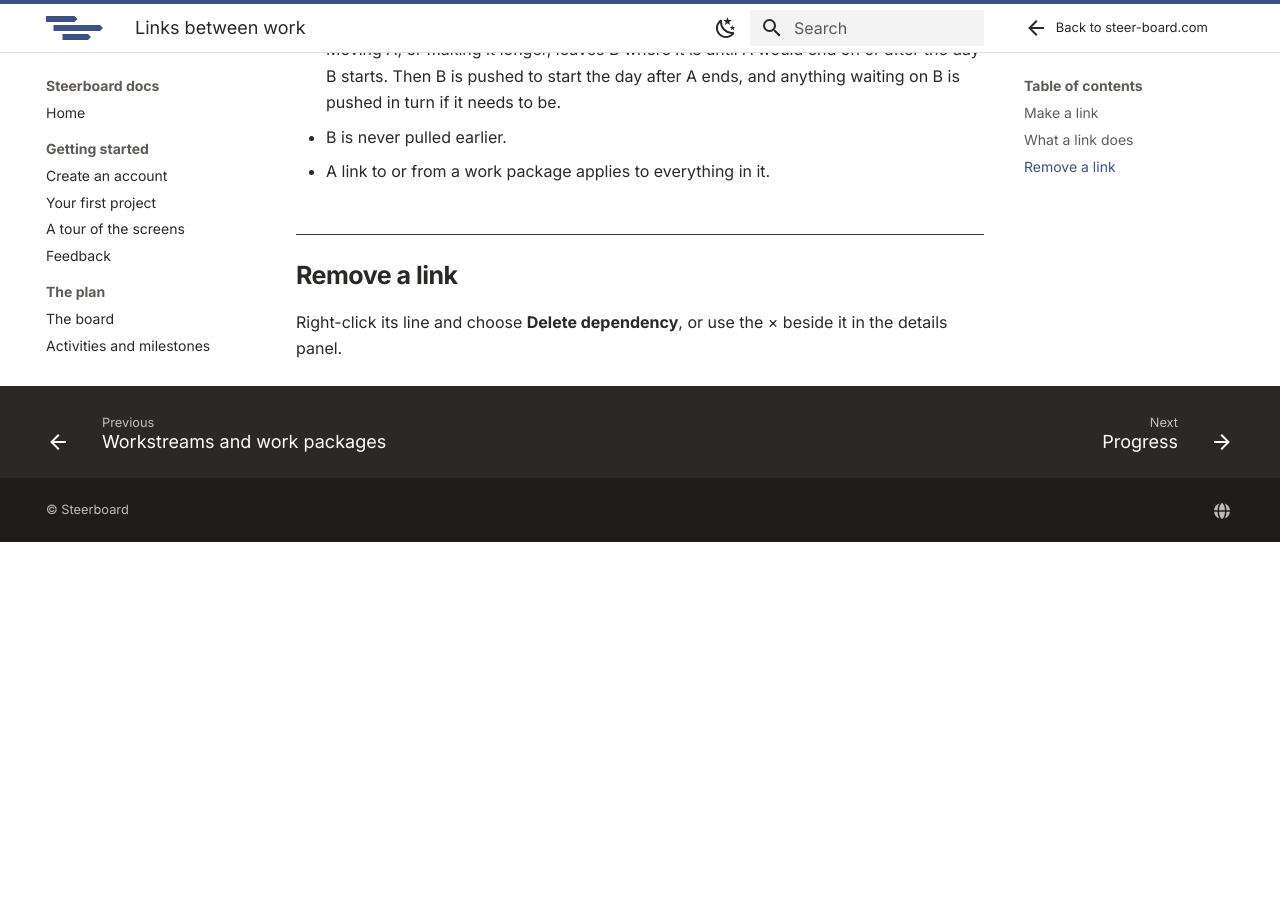
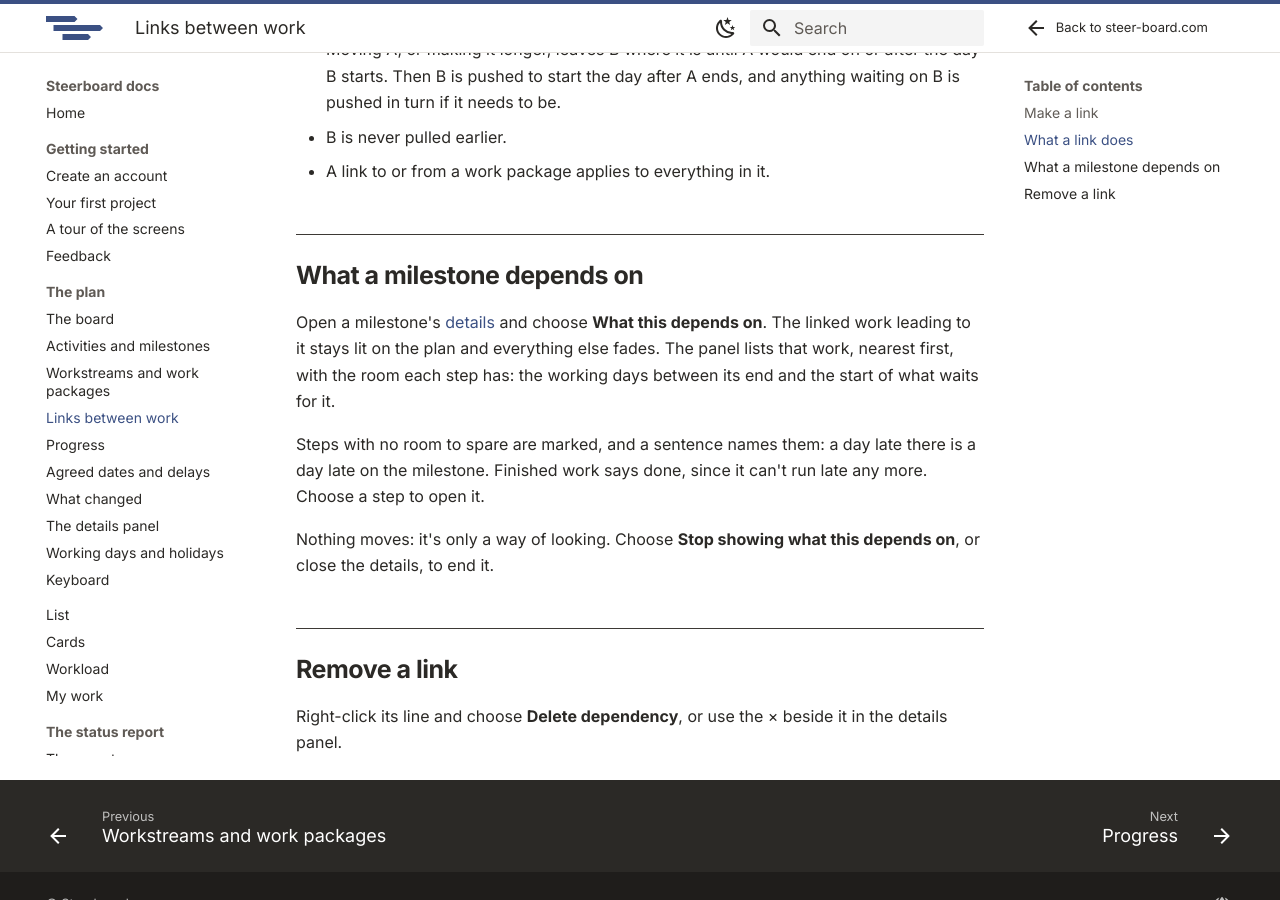
Before and after one commit to mistahcase/steerboard-docs, an MkDocs documentation site: the page built from pages/plan/links.md, in a window 1280 px wide and 900 px high, scrolled down 745 px. Built offline with MkDocs 1.6.1 and Material for MkDocs 9.7.7, drawn with Linux system fonts in a browser that asks for light colours; before the commit the page ends 1287 px from its top, so only the background shows below that.

Commit message:
What a milestone depends on (D6)
From the UX review, approved by the user on 2026-11-13 (SCENARIOS.md, DP).
The useful part of a critical path, without the term.

- In a milestone's details, under its name: What this depends on
  (DependsOn.tsx). The linked work leading to it stays lit on the plan
  and the rest fades, as with a filter (view.leading).
- The panel lists the steps nearest first, each with the room it has:
  the working days between its end and the start of what waits for it.
  The steps with none, in an unbroken run back from the milestone through
  work that isn't done, are marked and named in a sentence
  (src/model/leadsTo.ts). Finished work says done.
- A way of looking only: nothing moves or is saved, it's for everyone who
  can open the plan, and it ends with the button or the panel.

809 tests, all browser checks. Seen in a real browser.

Co-Authored-By: Claude Fable 5.2 <noreply@anthropic.com>

```diff
--- a/coverage.json
+++ b/coverage.json
@@ -95,6 +95,8 @@
     "plan/links.md": {
       "covers": [
         "src/gantt/connectors.ts",
+        "src/components/DependsOn.tsx",
+        "src/model/leadsTo.ts",
         "src/model/operations.ts",
         "src/components/LinkPicker.tsx",
         "src/gantt/useLinkPicking.ts"
--- a/pages/plan/links.md
+++ b/pages/plan/links.md
@@ -28,6 +28,20 @@ can be anything.
 - B is never pulled earlier.
 - A link to or from a work package applies to everything in it.
 
+## What a milestone depends on
+
+Open a milestone's [details](details.md) and choose **What this depends on**.
+The linked work leading to it stays lit on the plan and everything else fades.
+The panel lists that work, nearest first, with the room each step has: the
+working days between its end and the start of what waits for it.
+
+Steps with no room to spare are marked, and a sentence names them: a day late
+there is a day late on the milestone. Finished work says done, since it can't
+run late any more. Choose a step to open it.
+
+Nothing moves: it's only a way of looking. Choose
+**Stop showing what this depends on**, or close the details, to end it.
+
 ## Remove a link
 
 Right-click its line and choose **Delete dependency**, or use the × beside it
--- a/pages/whats-new.md
+++ b/pages/whats-new.md
@@ -13,6 +13,10 @@ slides right after the status summary. See
 reports**, on the Report screen, lists them with how the status and the finish
 have moved, and opens any of them to read, present and download again. See
 [Past reports](report/index.md#past-reports).
+
+**What a milestone depends on.** In a milestone's details, **What this depends
+on** lights up the linked work leading to it and says which steps have no
+room to spare. See [Links between work](plan/links.md#what-a-milestone-depends-on).
 
 **My work.** A new page, beside **Projects**, lists what's yours across every
 project: overdue, in progress, starting this week. Start work, move its
```
